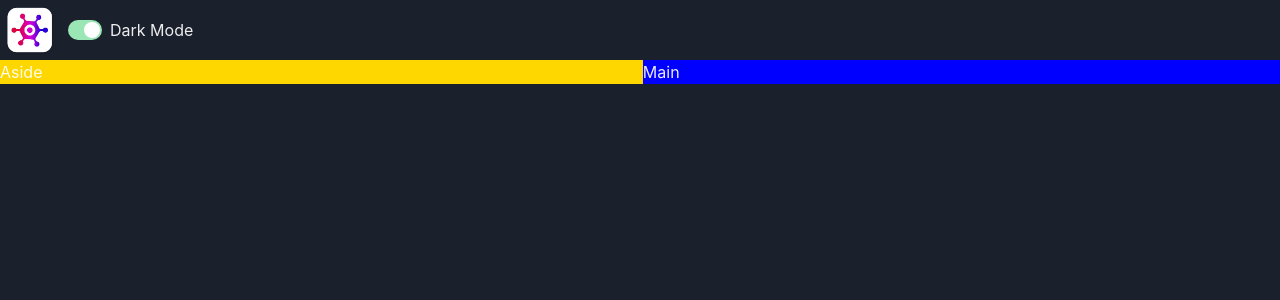
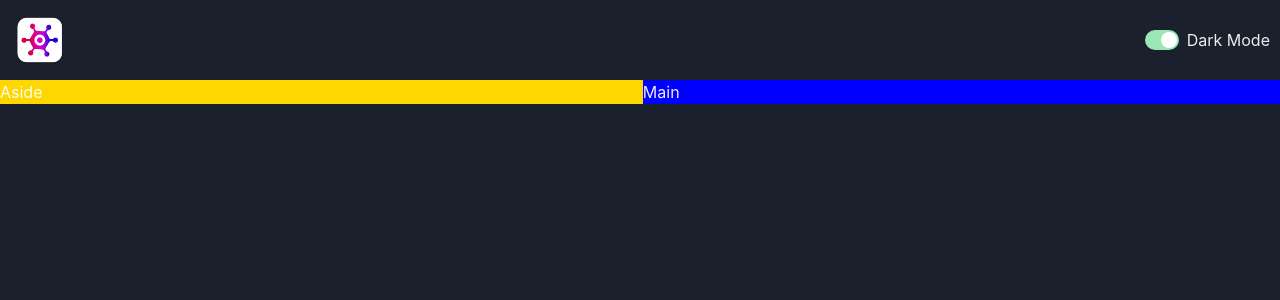
Before and after one commit to Godfredasare/game-hub, a React (Vite) app: page / in a window 1280 px wide. Shown: the top 300 px of the page. Built offline with nearby package versions, Linux system fonts and the light colour scheme.

Commit message:
done with the nav bar

```diff
--- a/src/components/NavBar.tsx
+++ b/src/components/NavBar.tsx
@@ -4,7 +4,7 @@ import ColorModeSwitch from './ColorModeSwitch'
 
 const NavBar = () => {
   return (
-    <HStack>
+    <HStack justifyContent={'space-between'} padding={'10px'}>
         <Image boxSize={'60px'} src={logo} />
         <ColorModeSwitch />
     </HStack>
```
